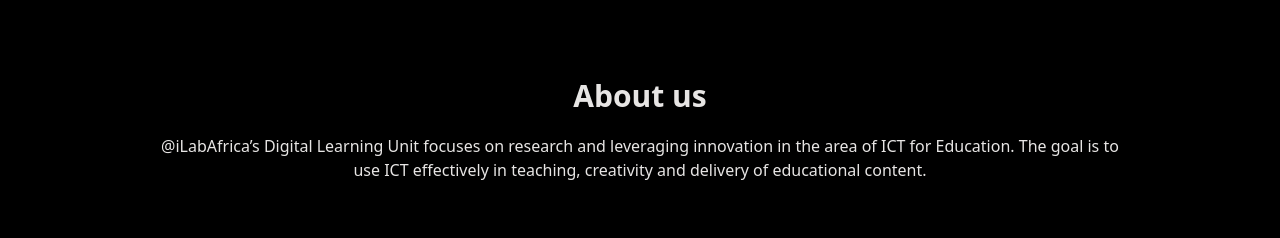
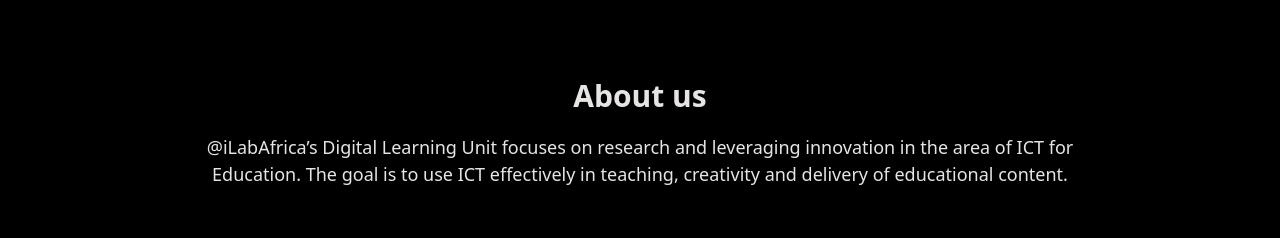
Before and after one commit to ahmedskandar/digitallearning, a Next.js app: page / in a window 1280 px wide. Shown: the part 802-1040 px from the top of the page. Built offline with nearby package versions, Linux system fonts and the light colour scheme.

Commit message:
edited global style

```diff
--- a/styles/globals.css
+++ b/styles/globals.css
@@ -10,6 +10,7 @@
 
 body {
   background-color: black;
+  font-size: large;
 }
 
 .visionAnimation {
@@ -17,7 +18,7 @@
   animation-duration: 2s;
   position: relative;
   animation-fill-mode: forwards;
-  animation-delay: .5s;
+  animation-delay: 1s;
 }
 
 .missionAnimation {
@@ -25,7 +26,7 @@
   animation-duration: 2s;
   position: relative;
   animation-fill-mode: forwards;
-    animation-delay: .5s;
+    animation-delay: 1s;
 
 }
 
@@ -34,7 +35,7 @@
   animation-duration: 2s;
   position: relative;
   animation-fill-mode: forwards;
-    animation-delay: .5s;
+    animation-delay: 1s;
 
 }
 
@@ -68,7 +69,7 @@
   animation-duration: 2s;
   position: relative;
   animation-fill-mode: forwards;
-      animation-delay: .5s;
+      animation-delay: 1s;
 
 }
 
@@ -86,7 +87,7 @@
   animation-duration: 2s;
   position: relative;
   animation-fill-mode: forwards;
-      animation-delay: .5s;
+      animation-delay: 1s;
 
 }
 
@@ -110,7 +111,7 @@
   animation-duration: 2s;
   position: relative;
   animation-fill-mode: forwards;
-      animation-delay: .5s;
+      animation-delay: 1s;
 
 }
 
```
